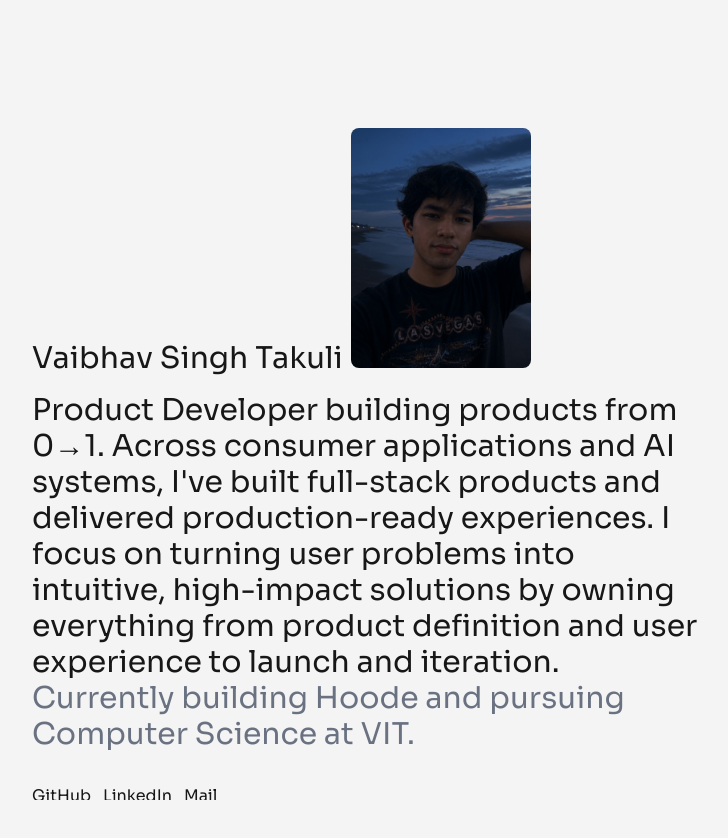
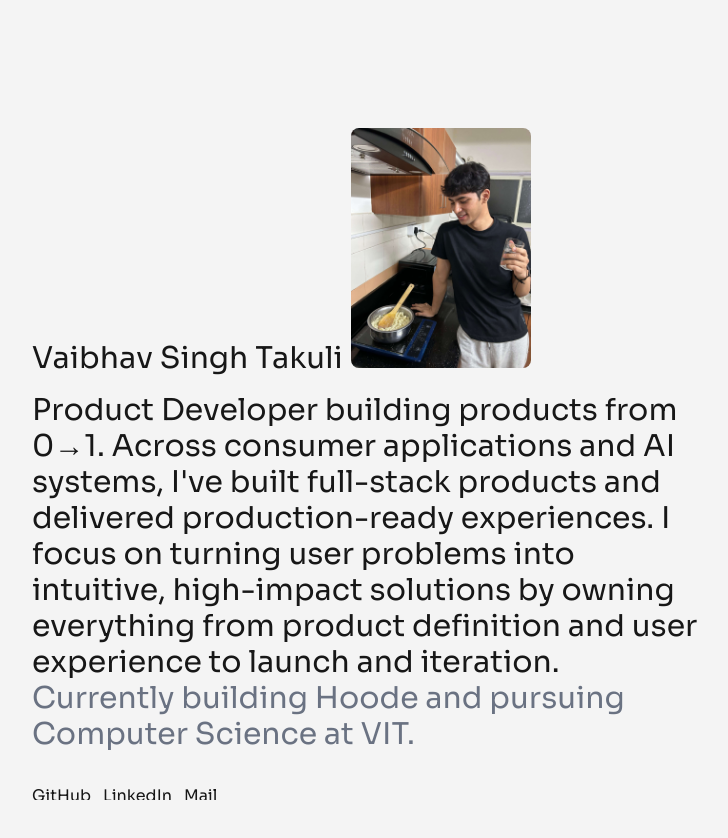
Before and after one commit to vaibhavsingh6952/portfolio, a Next.js app: page / in a window 1280 px wide. Shown: the top 838 px of the page, without its empty margins (272-1000 px from the left). Built offline with nearby package versions, Linux system fonts and the light colour scheme.

Commit message:
fix: use pfp.jpg instead of missing pfp.png

```diff
--- a/components/Hero.tsx
+++ b/components/Hero.tsx
@@ -6,7 +6,7 @@ export default function Hero() {
             <div className="hidden md:flex items-baseline gap-2">
                 <h1 className="text-3xl">Vaibhav Singh Takuli</h1>
                 <Image
-                    src="/pfp.png"
+                    src="/pfp.jpg"
                     alt="Profile"
                     width={180}
                     height={180}
@@ -19,7 +19,7 @@ export default function Hero() {
                 <div className="flex items-baseline gap-3">
                     <h1 className="text-xl">Vaibhav</h1>
                     <Image
-                        src="/pfp.png"
+                        src="/pfp.jpg"
                         alt="Profile"
                         width={140}
                         height={140}
```
Also changed, not shown: public/pfp.jpg (added), public/pfp.png (deleted).
